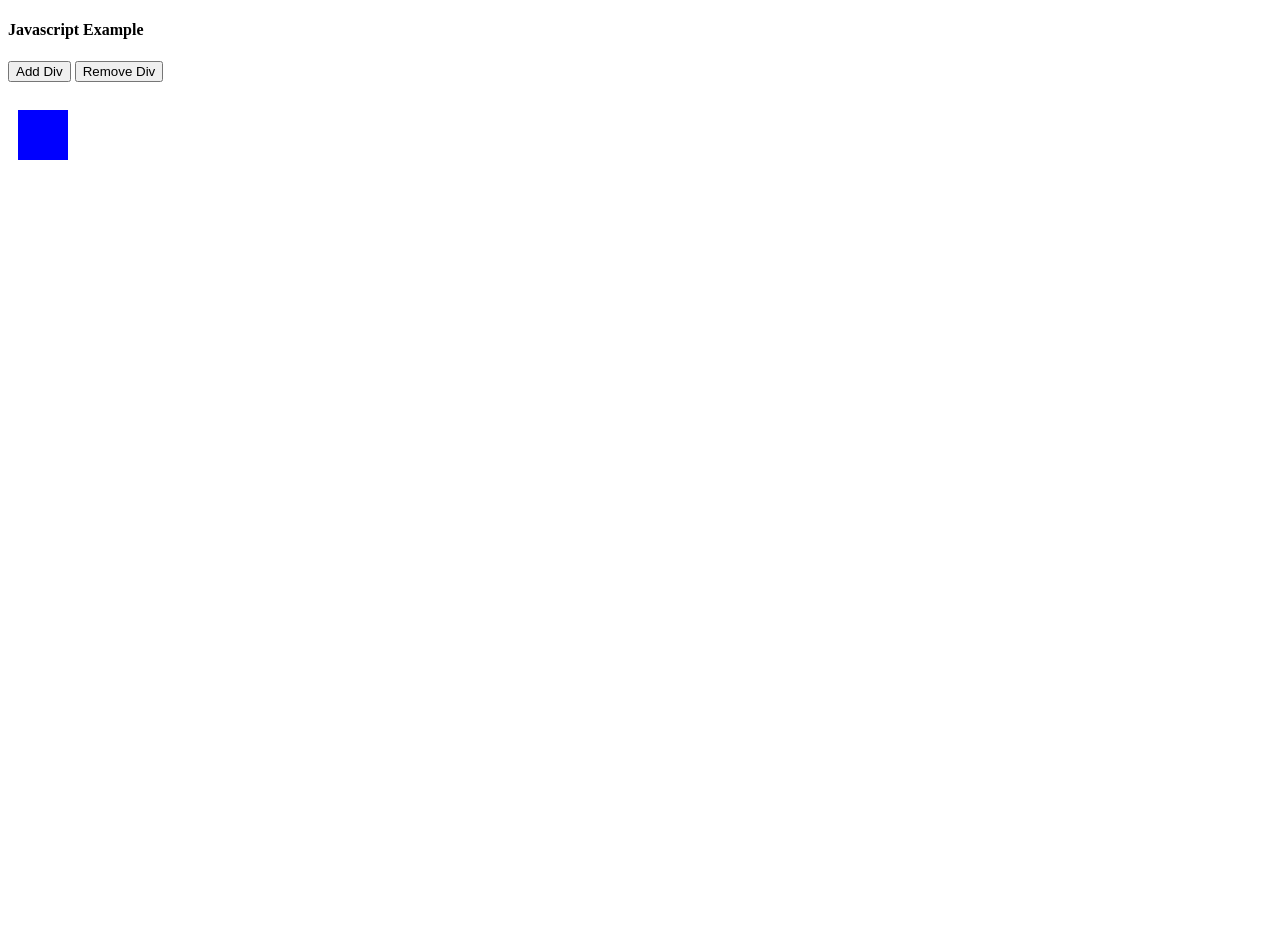
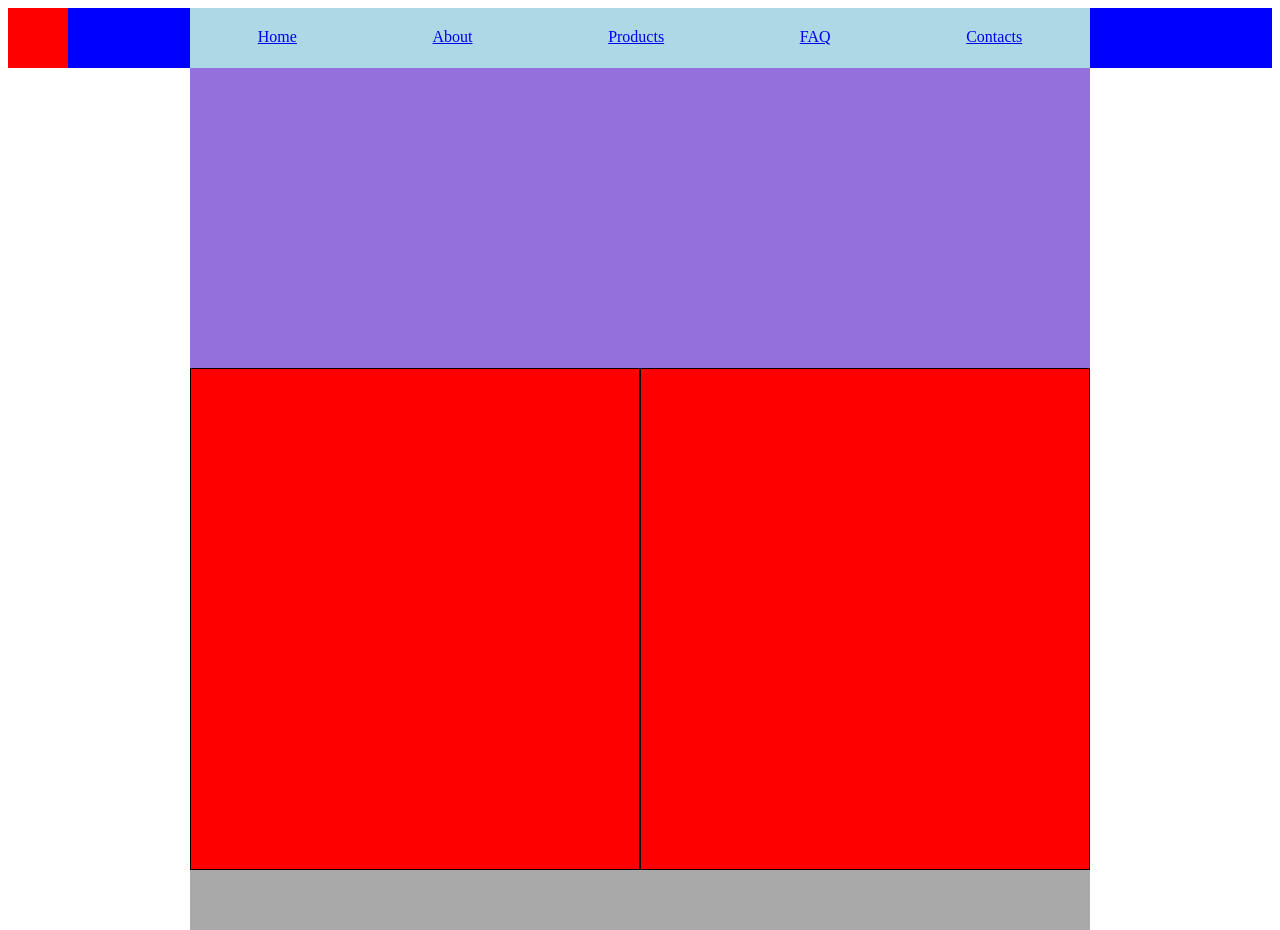
Before and after one commit to MyLightIsOn/fun-examples, a plain HTML site: page index.html in a window 1280 px wide. Before the commit the page ends 800 px from the top, so only its background shows below. Drawn offline with Linux system fonts and the light colour scheme.

Commit message:
Page Layout Example

```diff
--- a/index.html
+++ b/index.html
@@ -8,17 +8,25 @@
     <script src="script.js"></script>
 </head>
 <body>
-    <h4>Javascript Example</h4>
+    <header>
+        <span id="logo"></span>
+        <nav>
+            <a href="#">Home</a>
+            <a href="#">About</a>
+            <a href="#">Products</a>
+            <a href="#">FAQ</a>
+            <a href="#">Contacts</a>
+        </nav>
+    </header>
+    <div id="main-container">
+        <div id="main-image"></div>
+        <div id="column-container">
+            <div class="column"></div>
+            <div class="column"></div>
+        </div>
+        <footer></footer>
+    </div>
 
 
-    <!-- These buttons below will call the functions in my script.js file.  -->
-    <button onclick="makeNewDiv()">Add Div</button>
-    <button onclick="removeDiv()">Remove Div</button>
-
-    <br />
-    <br />
-
-    <!-- This is the only HTML element. HTML can't make anymore of these once the page loads. But Javascript can-->
-    <div class="square"></div>
 </body>
 </html>
--- a/styles.css
+++ b/styles.css
@@ -1,6 +1,63 @@
-.square {
-    width: 50px;
-    height: 50px;
-    margin: 10px;
+html, body {
+    height: 100%;
+}
+
+header {
     background-color: blue;
+    height: 60px;
+    position: relative;
 }
+
+#logo {
+    display: block;
+    width: 60px;
+    height: 60px;
+    position: absolute;
+    left: 0;
+    background-color: red;
+}
+
+nav {
+    width: 900px;
+    background-color: lightblue;
+    height: 60px;
+    margin: auto;
+    display: flex;
+    text-align: center;
+}
+
+nav > a {
+    flex-grow: 1;
+    padding: 20px 0 0 0;
+}
+
+#main-container {
+    background: green;
+    width: 900px;
+    margin: auto;
+    min-height: 100%;
+}
+
+#main-image {
+    background-color: mediumpurple;
+    width: 100%;
+    height: 300px;
+}
+
+#column-container {
+    background-color: chartreuse;
+    display: flex;
+}
+
+.column {
+    background-color: red;
+    min-height: 500px;
+    width: 45%;
+    flex-grow: 1;
+    border: 1px solid black;
+}
+
+footer {
+    background-color: darkgray;
+    height: 60px;
+}
```
